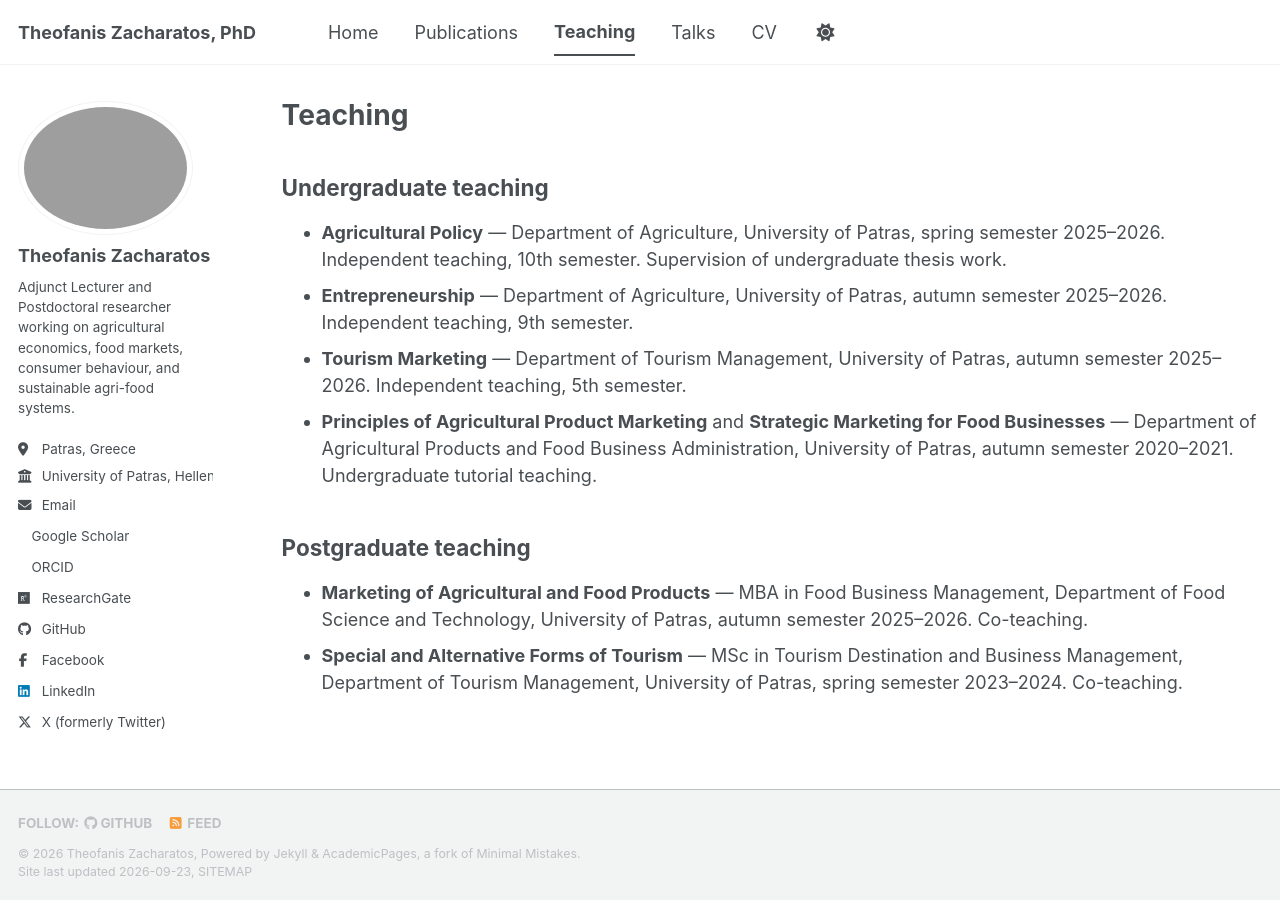
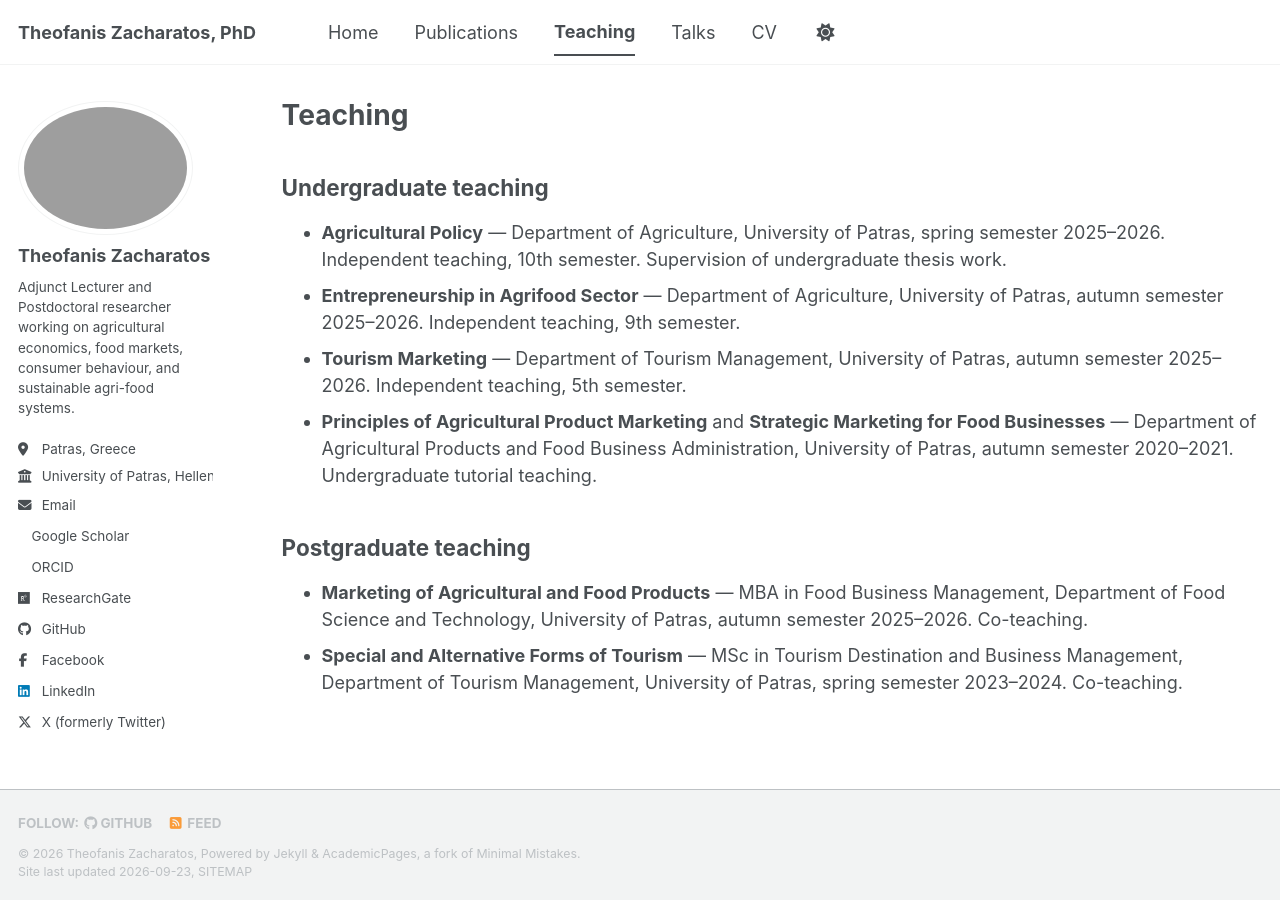
Before and after one commit to TheofanisZacharatos/theofaniszacharatos.github.io, a Jekyll site: the page built from _pages/teaching.html, in a window 1280 px wide. Built offline with Jekyll 4.4.1, drawn with Linux system fonts in a browser that asks for light colours; a style sheet for code colours, icons or effects is not loaded.

Commit message:
Update teaching.html

```diff
--- a/_pages/teaching.html
+++ b/_pages/teaching.html
@@ -16,7 +16,7 @@ author_profile: true
   </li>
 
   <li>
-    <strong>Entrepreneurship</strong> — Department of Agriculture,
+    <strong>Entrepreneurship in Agrifood Sector</strong> — Department of Agriculture,
     University of Patras, autumn semester 2025–2026.
     Independent teaching, 9th semester.
   </li>
```
